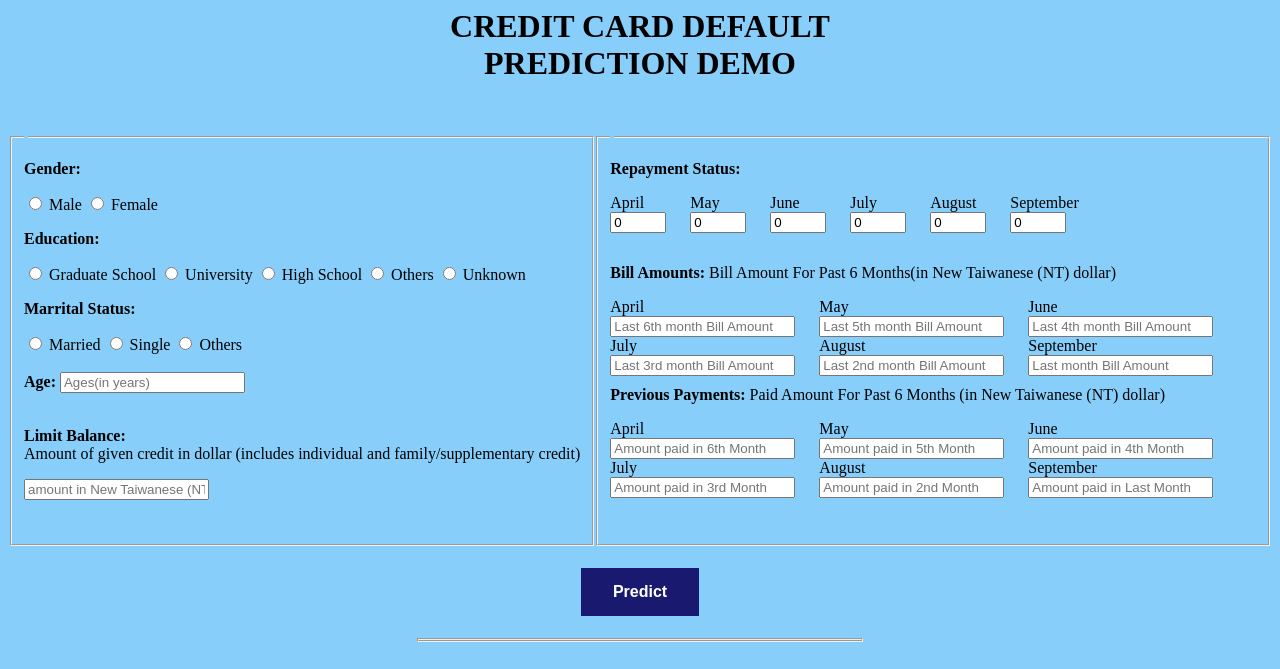
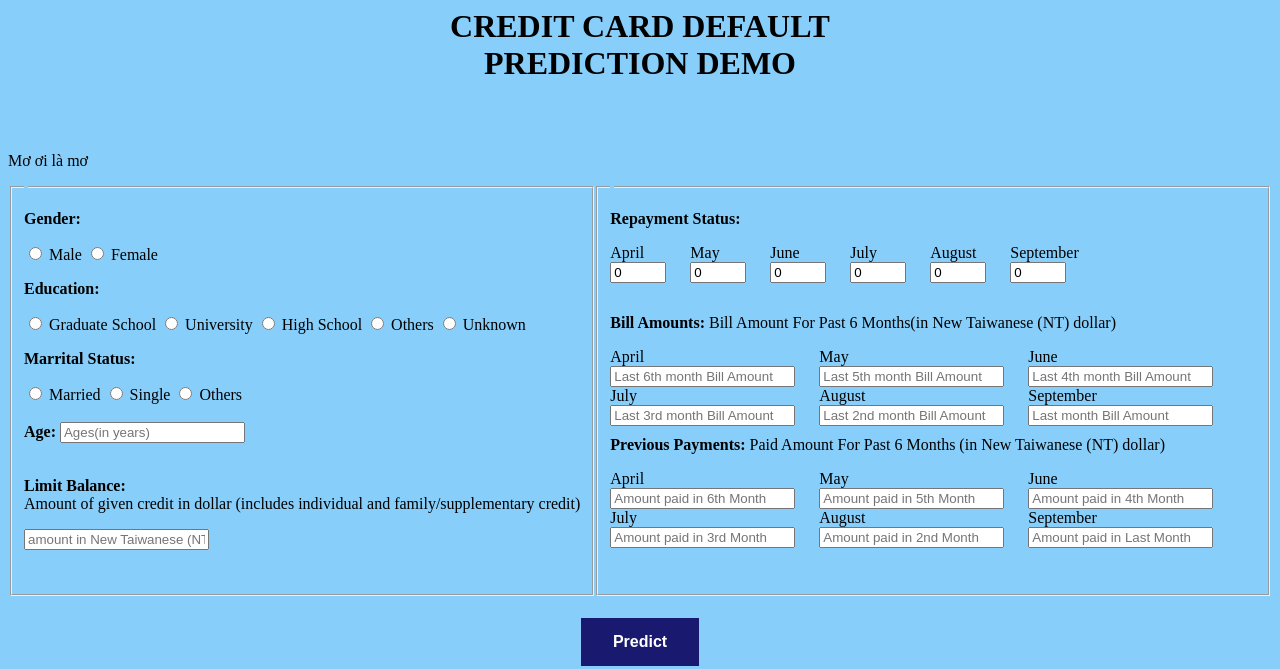
Before and after one commit to thuthao9198/credit-card-demo, a Flask app: page / in a window 1280 px wide. Shown: the top 669 px of the page. Run offline with Flask 2, Linux system fonts and the light colour scheme; parts of the project's set-up code (start-up, migrations or seed data) failed here and were passed over.

Commit message:
Update index.html

```diff
--- a/templates/index.html
+++ b/templates/index.html
@@ -41,7 +41,7 @@ body  {
 	 <br>
 	 <br>
 	 <br>
-
+	<p>Mơ ơi là mơ</p>
      <!-- Main Input For Receiving Query to our ML -->
     <form action="{{ url_for('predict')}}"method="post">
 		<fieldset style="float:left;height: 390px;">
```
